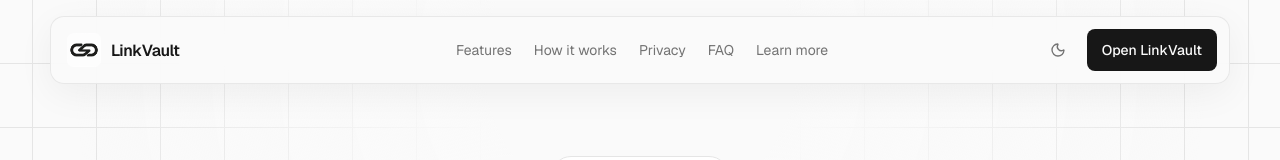
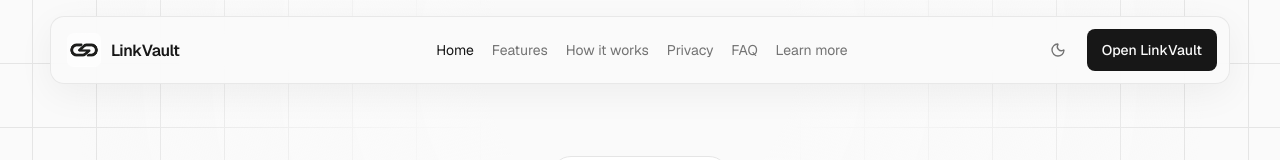
Before and after one commit to harsh-hsy/linkvault, a React (Vite) app: page / in a window 1280 px wide. Shown: the top 160 px of the page. Built offline with nearby package versions, Linux system fonts and the light colour scheme.

Commit message:
fix: separate landing and page header navigation

```diff
--- a/src/components/layout/PublicHeader.css
+++ b/src/components/layout/PublicHeader.css
@@ -42,7 +42,15 @@
 }
 
 .public-nav {
-  gap: 22px;
+  gap: clamp(14px, 1.4vw, 22px);
+}
+
+.page-header {
+  width: min(calc(100% - 32px), 1280px);
+}
+
+.page-header .public-nav {
+  gap: clamp(12px, 1.25vw, 20px);
 }
 
 .public-nav a {
--- a/src/components/layout/PublicHeader.tsx
+++ b/src/components/layout/PublicHeader.tsx
@@ -1,30 +1,50 @@
 import { ThemeToggle } from "@/components/common/ThemeToggle";
 import "./PublicHeader.css";
 
-const navigation = [
-  { label: "Features", sectionHref: "/#features", pagePath: "/features" },
-  { label: "How it works", sectionHref: "/#guide", pagePath: "/guide" },
-  { label: "Privacy", sectionHref: "/#privacy", pagePath: "/privacy" },
-  { label: "FAQ", sectionHref: "/#faq", pagePath: "/faq" },
-  { label: "Learn more", sectionHref: "/#learn-more" },
+const landingNavigation = [
+  { label: "Home", href: "/" },
+  { label: "Features", href: "#features" },
+  { label: "How it works", href: "#guide" },
+  { label: "Privacy", href: "#privacy" },
+  { label: "FAQ", href: "#faq" },
+  { label: "Learn more", href: "#learn-more" },
+];
+
+const pageNavigation = [
+  { label: "Home", href: "/" },
+  { label: "Features", href: "/features" },
+  { label: "Guide", href: "/guide" },
+  { label: "Installation", href: "/install" },
+  { label: "Privacy", href: "/privacy" },
+  { label: "FAQ", href: "/faq" },
+  { label: "Terms", href: "/terms" },
 ];
 
 export function PublicHeader() {
   const currentPath = window.location.pathname.replace(/\/+$/, "") || "/";
+  const isLandingPage = currentPath === "/";
+  const navigation = isLandingPage ? landingNavigation : pageNavigation;
 
   return (
-    <header className="public-header">
+    <header className={`public-header ${isLandingPage ? "landing-public-header" : "page-header"}`}>
       <a className="public-brand" href="/" aria-label="LinkVault home">
         <img src="/pwa-icon-512.png" width="34" height="34" alt="" />
         <span>LinkVault</span>
       </a>
 
-      <nav className="public-nav" aria-label="Public pages">
-        {navigation.map(({ label, sectionHref, pagePath }) => (
+      <nav
+        className="public-nav"
+        aria-label={isLandingPage ? "Landing page sections" : "Information pages"}
+      >
+        {navigation.map(({ label, href }) => (
           <a
-            href={currentPath === pagePath ? pagePath : sectionHref}
+            href={href}
             key={label}
-            aria-current={currentPath === pagePath ? "page" : undefined}
+            aria-current={
+              (isLandingPage && label === "Home") || (!isLandingPage && currentPath === href)
+                ? "page"
+                : undefined
+            }
           >
             {label}
           </a>
```
